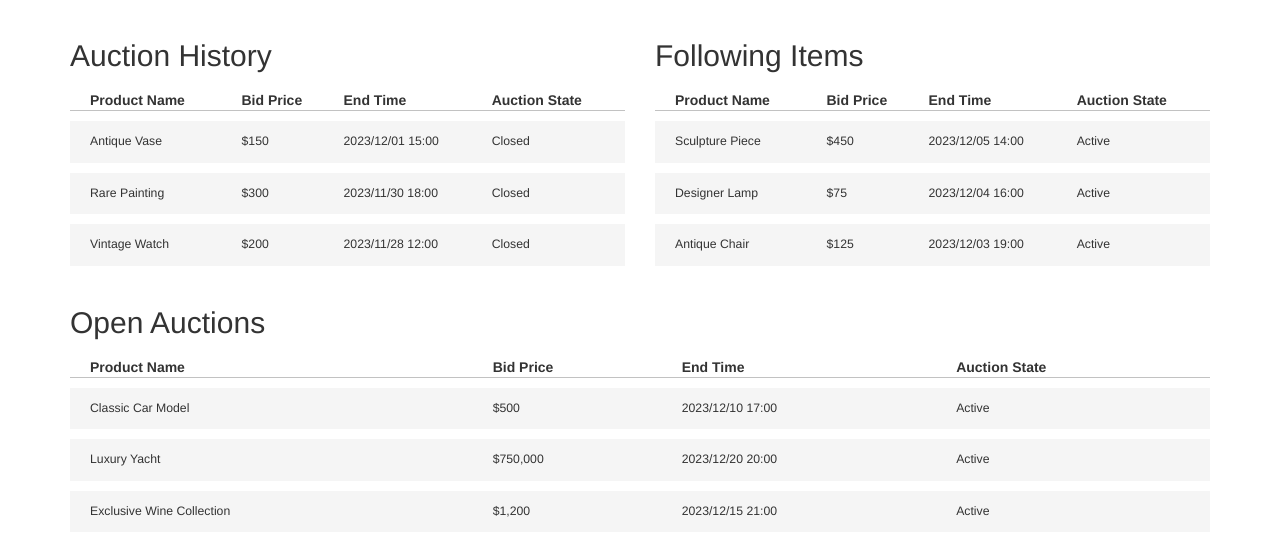
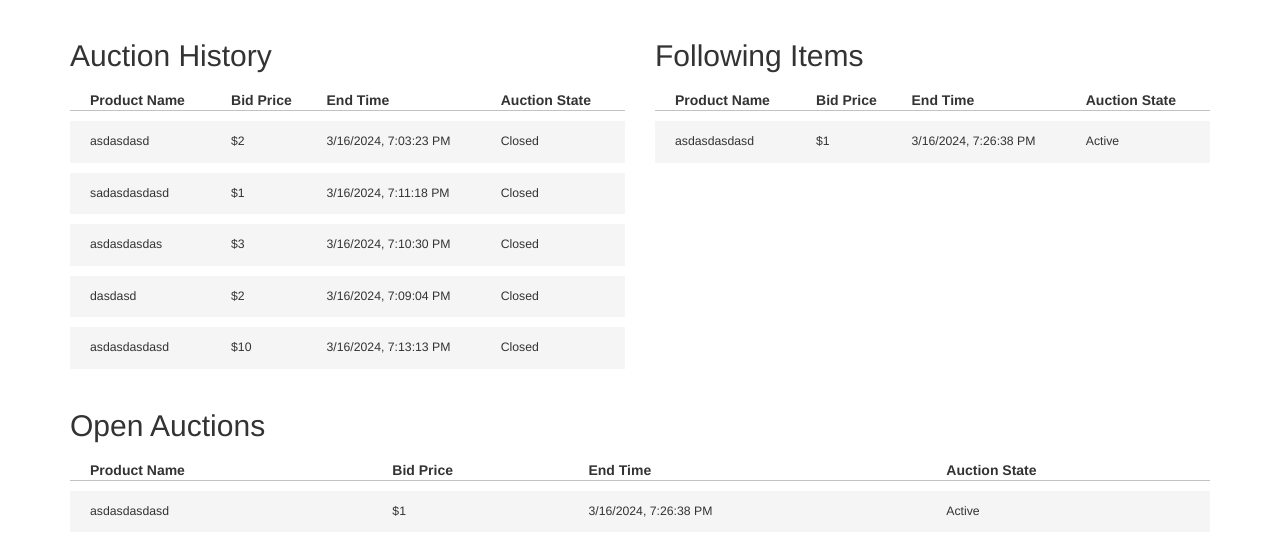
Before and after one commit to InsertNamePls/Public_Ledger_For_Auctions, a Flask app: page /home in a window 1280 px wide. Shown: the part 51-607 px from the top of the page. Run offline with Flask 3, Linux system fonts and the light colour scheme; some libraries are stand-ins or nearby versions.

Commit message:
Json connection
The webpage now fetches info from the JSON files inside /data folder

```diff
--- a/auctions_pub_ledger/auction-UI/app.py
+++ b/auctions_pub_ledger/auction-UI/app.py
@@ -1,4 +1,5 @@
-from flask import Flask, render_template, redirect, url_for
+import json
+from flask import Flask, render_template, redirect, url_for, jsonify
 from flask_bootstrap import Bootstrap
 
 app = Flask(__name__)
@@ -20,5 +21,11 @@ def home():
 def logout():
     return redirect(url_for('login'))
 
+@app.route('/api/auctions')
+def auctions():
+    with open('data/auction_data.json') as file:
+        data = json.load(file)
+    return jsonify(data)
+
 if __name__ == "__main__":
     app.run(debug=True)
--- /dev/null
+++ b/auctions_pub_ledger/auction-UI/data/auction_data.json
@@ -0,0 +1,99 @@
+{
+  "auctions": {
+    "4": {
+      "item_name": "dasdasd",
+      "start_time": 1710616084,
+      "end_time": 1710616144,
+      "starting_bid": 1.0,
+      "bids": [
+        {
+          "auction_id": 4,
+          "bidder": "06097b044a6673db780b5f0cc0b1d22bcaff64eb297b01bd755c40f533426ed1",
+          "amount": 2.0,
+          "signature": "asdansdkasdnaskdnas"
+        }
+      ],
+      "active": false,
+      "user_id": "06097b044a6673db780b5f0cc0b1d22bcaff64eb297b01bd755c40f533426ed1",
+      "signature": "asdasdasdasd"
+    },
+    "1": {
+      "item_name": "asdasdasd",
+      "start_time": 1710615743,
+      "end_time": 1710615803,
+      "starting_bid": 1.0,
+      "bids": [
+        {
+          "auction_id": 1,
+          "bidder": "06097b044a6673db780b5f0cc0b1d22bcaff64eb297b01bd755c40f533426ed1",
+          "amount": 2.0,
+          "signature": "asdansdkasdnaskdnas"
+        }
+      ],
+      "active": false,
+      "user_id": "06097b044a6673db780b5f0cc0b1d22bcaff64eb297b01bd755c40f533426ed1",
+      "signature": "asdasdasdasd"
+    },
+    "5": {
+      "item_name": "asdasdasdasd",
+      "start_time": 1710616333,
+      "end_time": 1710616393,
+      "starting_bid": 1.0,
+      "bids": [
+        {
+          "auction_id": 5,
+          "bidder": "06097b044a6673db780b5f0cc0b1d22bcaff64eb297b01bd755c40f533426ed1",
+          "amount": 10.0,
+          "signature": "asdansdkasdnaskdnas"
+        }
+      ],
+      "active": false,
+      "user_id": "06097b044a6673db780b5f0cc0b1d22bcaff64eb297b01bd755c40f533426ed1",
+      "signature": "asdasdasdasd"
+    },
+    "3": {
+      "item_name": "asdasdasdas",
+      "start_time": 1710616050,
+      "end_time": 1710616230,
+      "starting_bid": 1.0,
+      "bids": [
+        {
+          "auction_id": 3,
+          "bidder": "06097b044a6673db780b5f0cc0b1d22bcaff64eb297b01bd755c40f533426ed1",
+          "amount": 3.0,
+          "signature": "asdansdkasdnaskdnas"
+        }
+      ],
+      "active": false,
+      "user_id": "06097b044a6673db780b5f0cc0b1d22bcaff64eb297b01bd755c40f533426ed1",
+      "signature": "asdasdasdasd"
+    },
+    "6": {
+      "item_name": "asdasdasdasd",
+      "start_time": 1710616898,
+      "end_time": 1710617198,
+      "starting_bid": 1.0,
+      "bids": [],
+      "active": true,
+      "user_id": "06097b044a6673db780b5f0cc0b1d22bcaff64eb297b01bd755c40f533426ed1",
+      "signature": "asdasdasdasd"
+    },
+    "2": {
+      "item_name": "sadasdasdasd",
+      "start_time": 1710616038,
+      "end_time": 1710616278,
+      "starting_bid": 1.0,
+      "bids": [
+        {
+          "auction_id": 2,
+          "bidder": "06097b044a6673db780b5f0cc0b1d22bcaff64eb297b01bd755c40f533426ed1",
+          "amount": 1.0,
+          "signature": "asdansdkasdnaskdnas"
+        }
+      ],
+      "active": false,
+      "user_id": "06097b044a6673db780b5f0cc0b1d22bcaff64eb297b01bd755c40f533426ed1",
+      "signature": "asdasdasdasd"
+    }
+  }
+}
--- a/auctions_pub_ledger/auction-UI/templates/home.html
+++ b/auctions_pub_ledger/auction-UI/templates/home.html
@@ -63,7 +63,7 @@
                 <div class="main-box clearfix">
                     <h2>Auction History</h2>
                     <div class="table-responsive">
-                      <table class="table table-hover">
+                        <table class="table table-hover" id="auctionHistoryTable">
                             <thead>
                                 <tr>
                                     <th><span>Product Name</span></th>
@@ -73,24 +73,6 @@
                                 </tr>
                             </thead>
                             <tbody>
-                              <tr>
-                                  <td>Antique Vase</td>
-                                  <td>$150</td>
-                                  <td>2023/12/01 15:00</td>
-                                  <td>Closed</td>
-                              </tr>
-                              <tr>
-                                  <td>Rare Painting</td>
-                                  <td>$300</td>
-                                  <td>2023/11/30 18:00</td>
-                                  <td>Closed</td>
-                              </tr>
-                              <tr>
-                                  <td>Vintage Watch</td>
-                                  <td>$200</td>
-                                  <td>2023/11/28 12:00</td>
-                                  <td>Closed</td>
-                              </tr>
                             </tbody>
                         </table>
                     </div>
@@ -101,7 +83,7 @@
                 <div class="main-box clearfix">
                     <h2>Following Items</h2>
                     <div class="table-responsive">
-                        <table class="table table-hover">
+                        <table class="table table-hover" id="followingItemsTable">
                             <thead>
                                 <tr>
                                     <th><span>Product Name</span></th>
@@ -111,24 +93,6 @@
                                 </tr>
                             </thead>
                             <tbody>
-                                <tr>
-                                    <td>Sculpture Piece</td>
-                                    <td>$450</td>
-                                    <td>2023/12/05 14:00</td>
-                                    <td>Active</td>
-                                </tr>
-                                <tr>
-                                    <td>Designer Lamp</td>
-                                    <td>$75</td>
-                                    <td>2023/12/04 16:00</td>
-                                    <td>Active</td>
-                                </tr>
-                                <tr>
-                                    <td>Antique Chair</td>
-                                    <td>$125</td>
-                                    <td>2023/12/03 19:00</td>
-                                    <td>Active</td>
-                                </tr>
                             </tbody>
                         </table>
                     </div>
@@ -139,7 +103,7 @@
         <div class="main-box clearfix">
             <h2>Open Auctions</h2>
             <div class="table-responsive">
-                <table class="table table-hover">
+                <table class="table table-hover" id="openAuctionsTable">
                     <thead>
                         <tr>
                             <th><span>Product Name</span></th>
@@ -149,31 +113,53 @@
                         </tr>
                     </thead>
                     <tbody>
-                        <tr>
-                            <td>Classic Car Model</td>
-                            <td>$500</td>
-                            <td>2023/12/10 17:00</td>
-                            <td>Active</td>
-                        </tr>
-                        <tr>
-                            <td>Luxury Yacht</td>
-                            <td>$750,000</td>
-                            <td>2023/12/20 20:00</td>
-                            <td>Active</td>
-                        </tr>
-                        <tr>
-                            <td>Exclusive Wine Collection</td>
-                            <td>$1,200</td>
-                            <td>2023/12/15 21:00</td>
-                            <td>Active</td>
-                        </tr>
                     </tbody>
                 </table>
             </div>
         </div>
     </div>
 
+
     <script src="https://code.jquery.com/jquery-1.10.2.min.js"></script>
     <script src="https://netdna.bootstrapcdn.com/bootstrap/3.3.6/js/bootstrap.min.js"></script>
 </body>
 </html>
+
+
+<script>
+    $(document).ready(function() {
+        function fetchAndDisplayAuctions() {
+            $.getJSON('/api/auctions', function(data) {
+                var auctions = data.auctions;
+                var auctionHistoryHtml = '';
+                var followingItemsHtml = '';
+                var openAuctionsHtml = '';
+
+                Object.keys(auctions).forEach(function(key) {
+                    var auction = auctions[key];
+                    var rowHtml = '<tr>' +
+                        '<td>' + auction.item_name + '</td>' +
+                        '<td>$' + (auction.bids.length > 0 ? auction.bids[auction.bids.length - 1].amount : auction.starting_bid) + '</td>' +
+                        '<td>' + new Date(auction.end_time * 1000).toLocaleString() + '</td>' +
+                        '<td>' + (auction.active ? 'Active' : 'Closed') + '</td>' +
+                        '</tr>';
+
+                    // Determine which table to populate
+                    if (!auction.active) {
+                        auctionHistoryHtml += rowHtml;  // Closed auctions go here
+                    } else {
+                        openAuctionsHtml += rowHtml;  // Active auctions go here
+                        followingItemsHtml += rowHtml; // Assuming you want all active items in 'Following'
+                    }
+                });
+
+                $('#auctionHistoryTable tbody').html(auctionHistoryHtml);
+                $('#followingItemsTable tbody').html(followingItemsHtml);
+                $('#openAuctionsTable tbody').html(openAuctionsHtml);
+            });
+        }
+
+        fetchAndDisplayAuctions();
+        setInterval(fetchAndDisplayAuctions, 30000); // Optional: Refresh data every 30 seconds
+    });
+    </script>
```
Also changed, not shown: auctions_pub_ledger/auction-UI/data/users.json (added, +9 -0 lines). Lines whose indentation alone changed are shown as unchanged.
